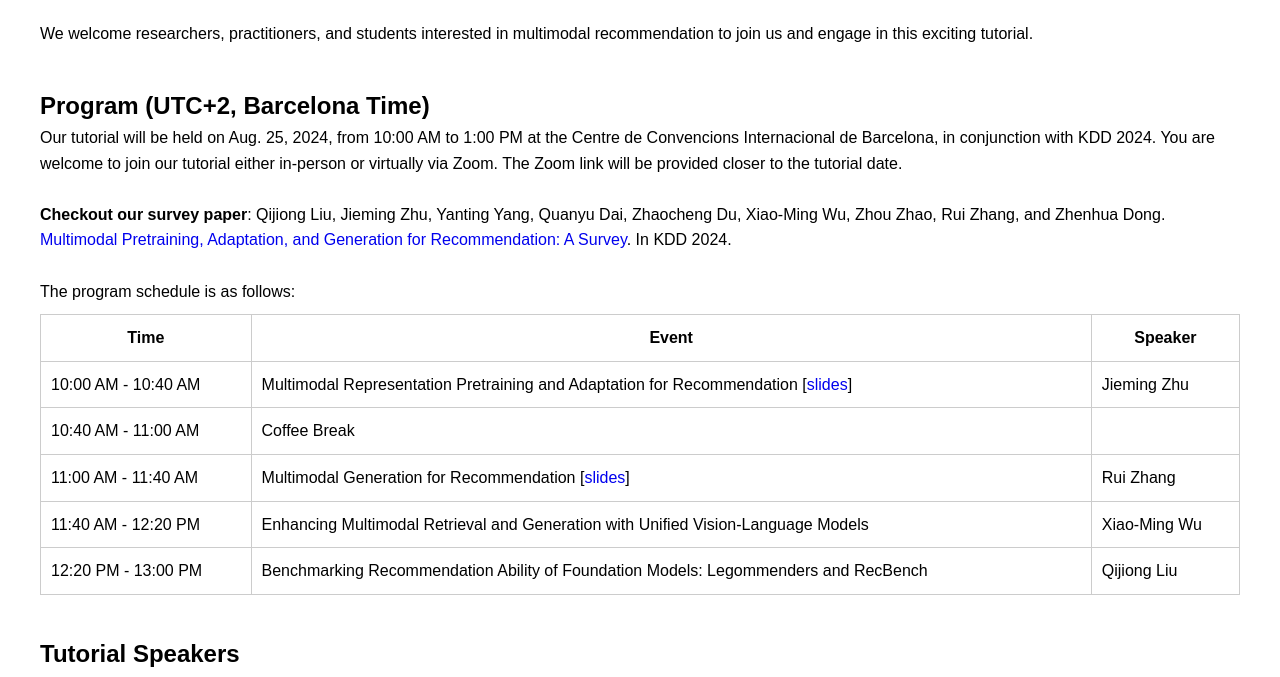
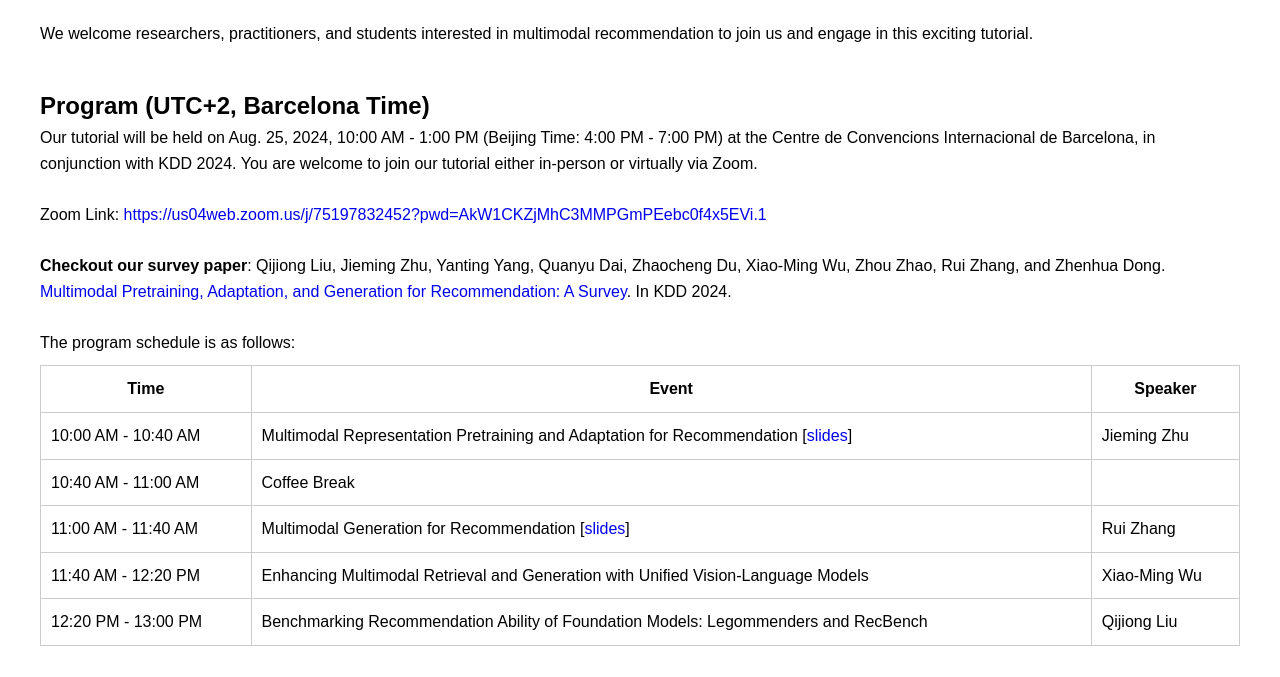
Before and after one commit to mmrec/mmrec.github.io, a plain HTML site: page tutorial/kdd2024/index.html in a window 1280 px wide. Shown: the part 1200-1877 px from the top of the page. Drawn offline with Linux system fonts and the light colour scheme.

Commit message:
Update link

```diff
--- a/tutorial/kdd2024/index.html
+++ b/tutorial/kdd2024/index.html
@@ -41,7 +41,9 @@
 
     <section id="program">
         <h2>Program (UTC+2, Barcelona Time)</h2>
-        <p>Our tutorial will be held on Aug. 25, 2024, from 10:00 AM to 1:00 PM at the Centre de Convencions Internacional de Barcelona, in conjunction with KDD 2024. You are welcome to join our tutorial either in-person or virtually via Zoom. The Zoom link will be provided closer to the tutorial date.</p>
+        <p>Our tutorial will be held on Aug. 25, 2024, 10:00 AM - 1:00 PM (Beijing Time: 4:00 PM - 7:00 PM) at the Centre de Convencions Internacional de Barcelona, in conjunction with KDD 2024. You are welcome to join our tutorial either in-person or virtually via Zoom.</p>
+        <br>
+        <p>Zoom Link: <a href="https://us04web.zoom.us/j/75197832452?pwd=AkW1CKZjMhC3MMPGmPEebc0f4x5EVi.1">https://us04web.zoom.us/j/75197832452?pwd=AkW1CKZjMhC3MMPGmPEebc0f4x5EVi.1</a></p>
         <br>
         <p><strong>Checkout our survey paper</strong>: Qijiong Liu, Jieming Zhu, Yanting Yang, Quanyu Dai, Zhaocheng Du, Xiao-Ming Wu, Zhou Zhao, Rui Zhang, and Zhenhua Dong. <a href="https://arxiv.org/abs/2404.00621">Multimodal Pretraining, Adaptation, and Generation for Recommendation: A Survey</a>. In KDD 2024.</p>
         <br>
```
